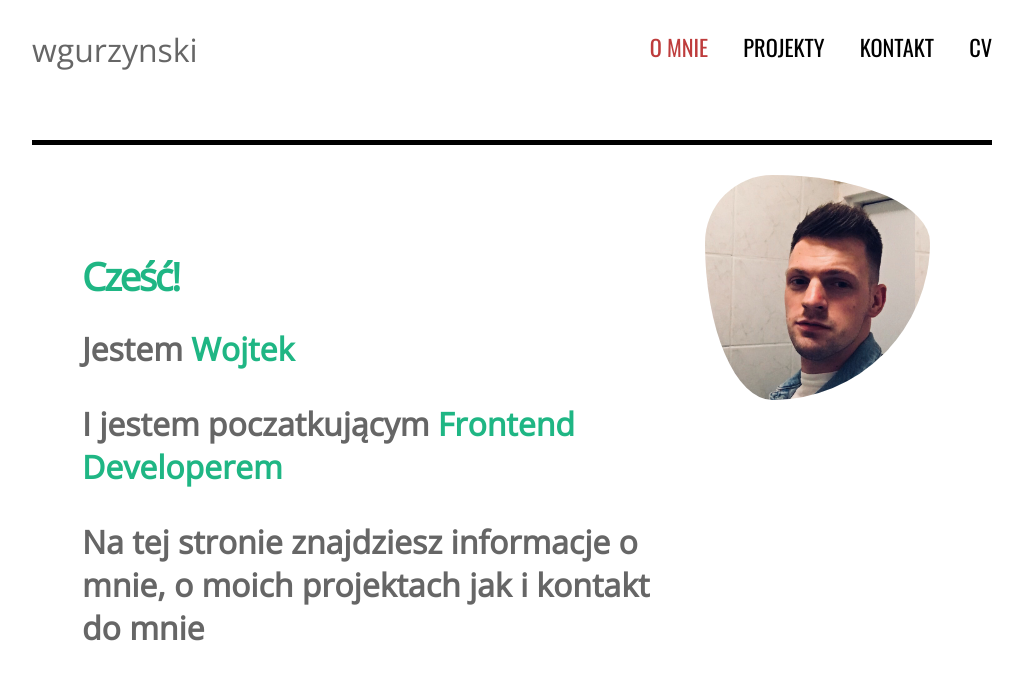
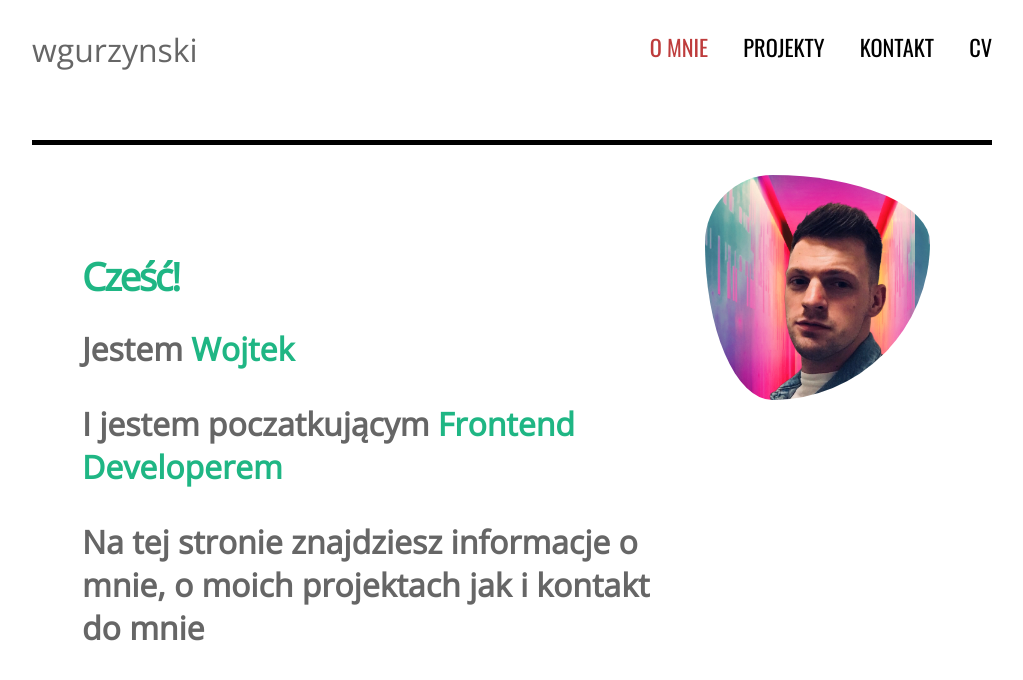
Before and after one commit to wgurzynski/wgurzynski.github.io, a plain HTML site: page index.html in a window 1280 px wide. Shown: the whole page, without its empty margins (128-1151 px from the left). Drawn offline with nearby package versions, Linux system fonts and the light colour scheme.

Commit message:
changed profile picture to more modern

```diff
--- a/styles.css
+++ b/styles.css
@@ -135,7 +135,8 @@ a {text-decoration: none; color: #000;}
 
   width: 225px;
   height: 225px;
-  background-image: url(./img/IMG_7321.jpg);
+  /* background-image: url(./img/IMG_7321.jpg); */
+  background-image: url(./img/80s.jpg);
   background-size: cover;
   border-radius: 30% 70% 70% 30% / 30% 30% 70% 70%;
   background-position: -15px -50px;
```
Also changed, not shown: img/80s.jpg (added), 1 other file.
